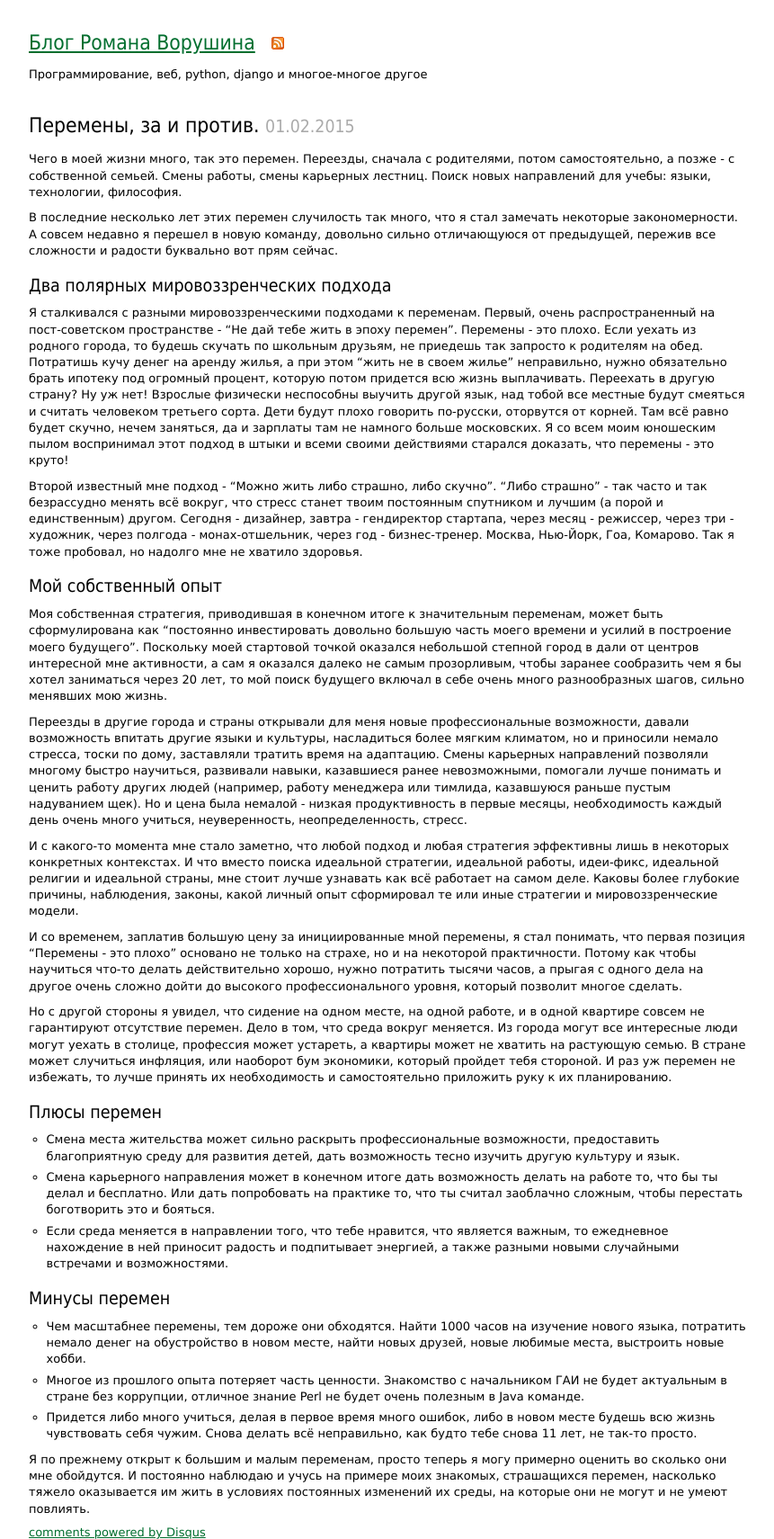
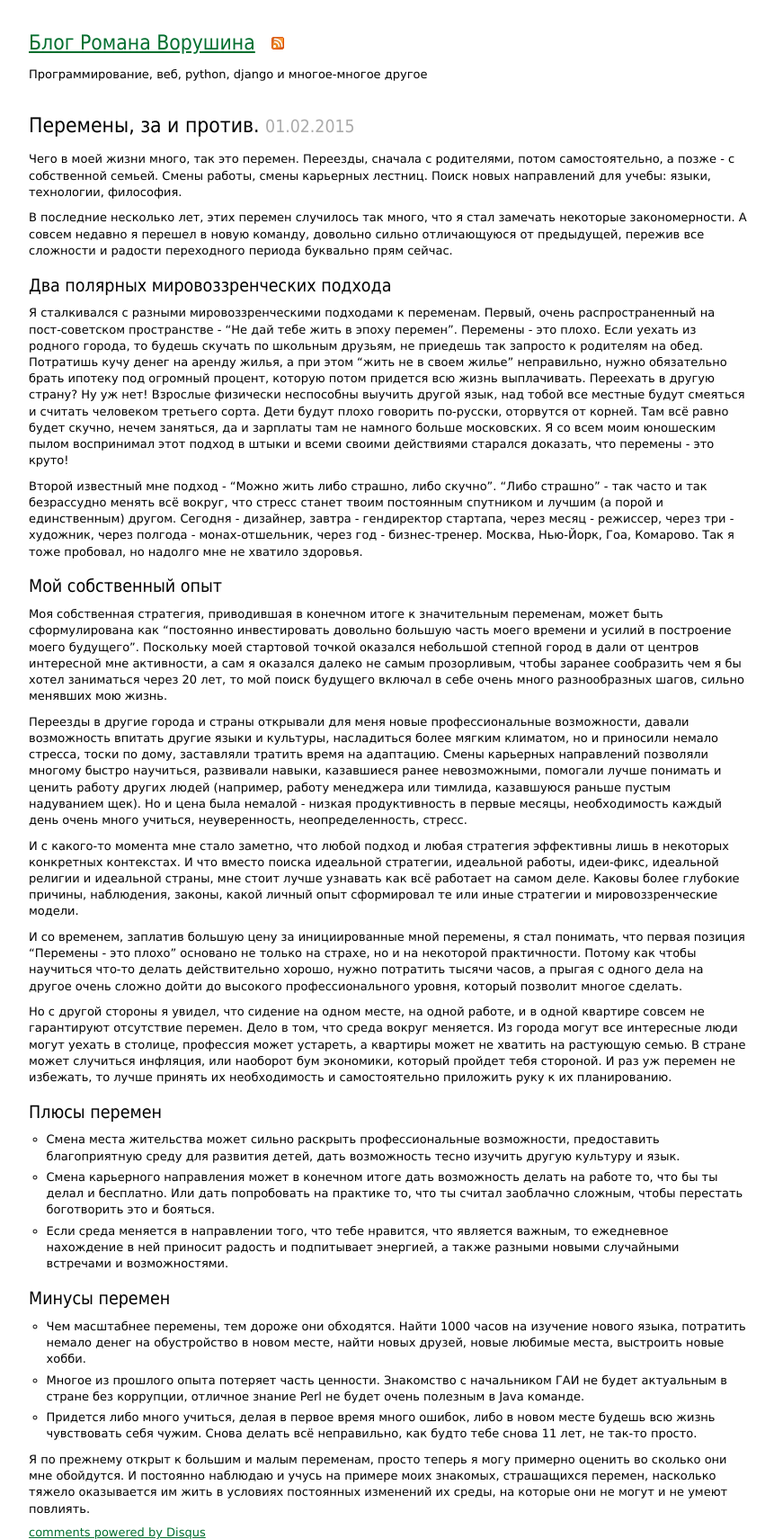
Before and after one commit to vorushin/vorushin.github.io, a Jekyll site: the page built from _posts/2015-02-01-changes-pros-and-cons.md, in a window 1280 px wide. Shown: the whole page at 90% size, without its empty margins (198-1059 px from the left). Built offline with Jekyll 4.4.1, drawn with Linux system fonts in a browser that asks for light colours; comment, search, counter and statistics services are not loaded.

Commit message:
Minor edits

```diff
--- a/_posts/2015-02-01-changes-pros-and-cons.md
+++ b/_posts/2015-02-01-changes-pros-and-cons.md
@@ -5,7 +5,7 @@ permalink: /blog/changes-pros-and-cons
 ---
 Чего в моей жизни много, так это перемен. Переезды, сначала с родителями, потом самостоятельно, а позже - с собственной семьей. Смены работы, смены карьерных лестниц. Поиск новых направлений для учебы: языки, технологии, философия.
 
-В последние несколько лет этих перемен случилость так много, что я стал замечать некоторые закономерности. А совсем недавно я перешел в новую команду, довольно сильно отличающуюся от предыдущей, пережив все сложности и радости буквально вот прям сейчас.
+В последние несколько лет, этих перемен случилось так много, что я стал замечать некоторые закономерности. А совсем недавно я перешел в новую команду, довольно сильно отличающуюся от предыдущей, пережив все сложности и радости переходного периода буквально прям сейчас.
 <!--more-->
 
 ### Два полярных мировоззренческих подхода
```
